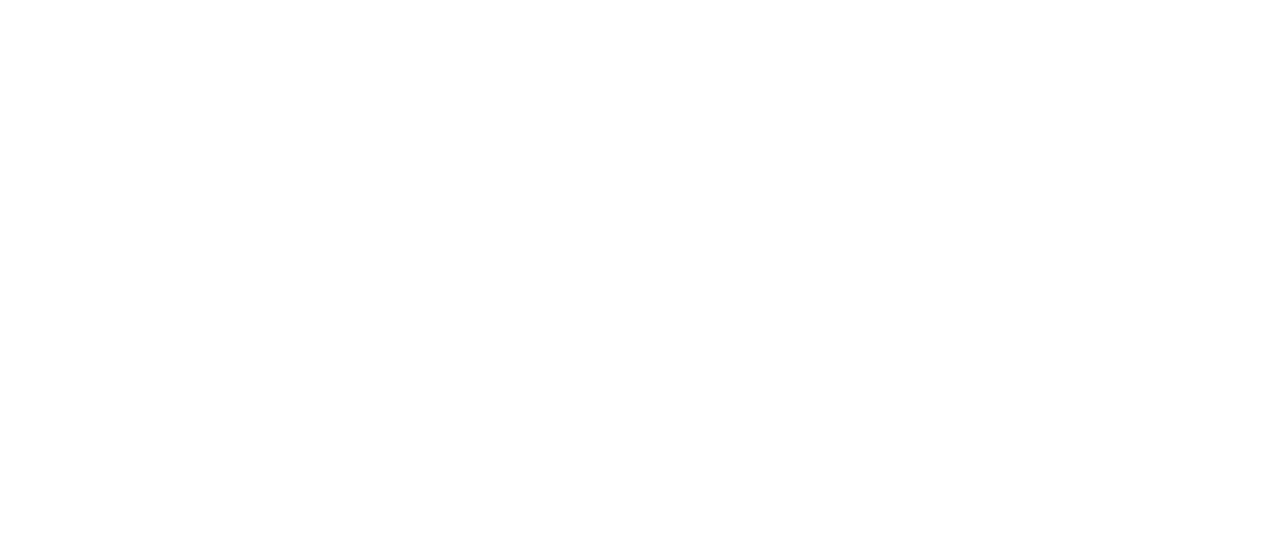
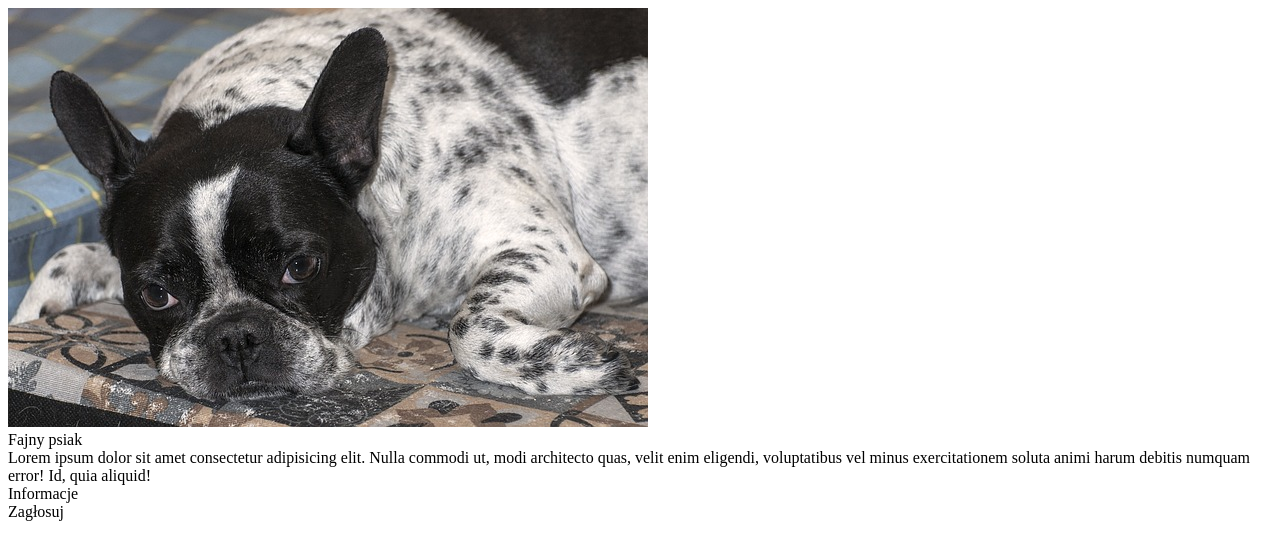
Before and after one commit to Bartol857/bem, a plain HTML site: page index.html in a window 1280 px wide. Drawn offline with Linux system fonts and the light colour scheme.

Commit message:
adding img and html structure

```diff
--- a/index.html
+++ b/index.html
@@ -8,5 +8,17 @@
 </head>
 <body>
 
+<div class="card">
+    <img src="/img/french-bulldog-3675468_640.jpg" alt="Buldog francuski" class="card__img">
+    <div class="card__body">
+        <div class="card__title">Fajny psiak</div>
+        <div class="card__text">Lorem ipsum dolor sit amet consectetur adipisicing elit. Nulla commodi ut, modi architecto quas, velit enim eligendi, voluptatibus vel minus exercitationem soluta animi harum debitis numquam error! Id, quia aliquid!</div>
+        <div class="card__btns">
+            <div class="card__btn">Informacje</div>
+            <div class="card__btn card__btn--highlight">Zagłosuj</div>
+        </div>
+    </div>
+</div>
+
 </body>
 </html>
```
Also changed, not shown: img/french-bulldog-3675468_640.jpg (added).
